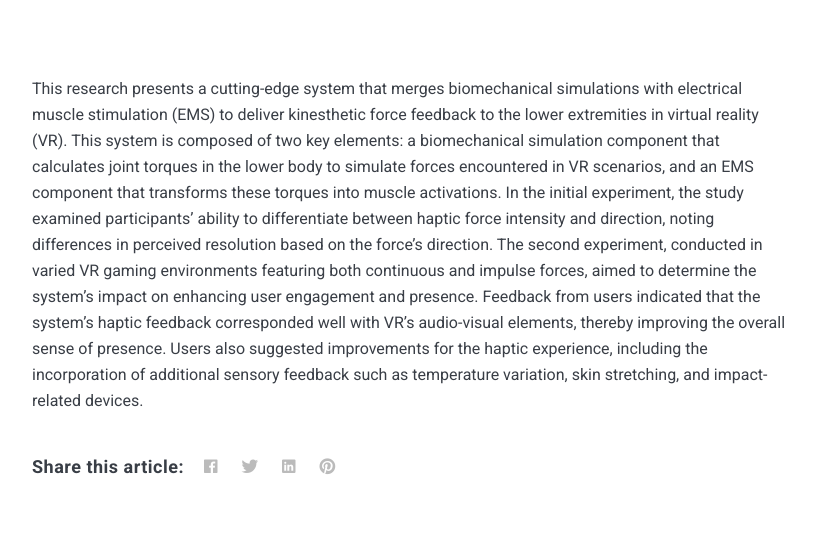
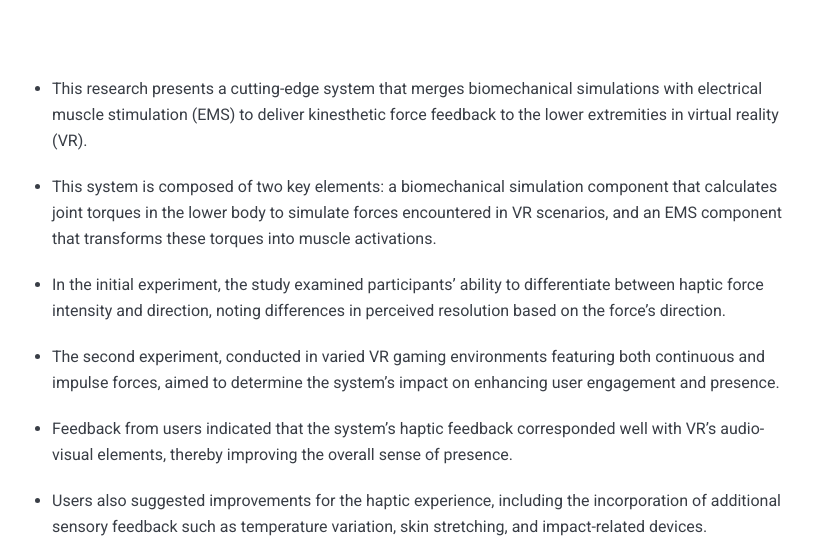
Before and after one commit to anoldhsh/anoldhsh.github.io, a Jekyll site: the page built from _posts/2023-09-01-ErgoPulse.markdown, in a window 1280 px wide and 900 px high, scrolled down 506 px, cut to the strip 181-738 px from the top of the window. Shown: the whole strip, without its empty margins (228-1043 px from the left). Built offline with Jekyll 4.4.1, drawn with Linux system fonts in a browser that asks for light colours; nearby versions of some CDN libraries.

Commit message:
Fix Proj

```diff
--- a/_posts/2023-09-01-ErgoPulse.markdown
+++ b/_posts/2023-09-01-ErgoPulse.markdown
@@ -6,4 +6,14 @@ image:  ErgoPulse.gif
 tags:   Master's_project
 ---
 
-This research presents a cutting-edge system that merges biomechanical simulations with electrical muscle stimulation (EMS) to deliver kinesthetic force feedback to the lower extremities in virtual reality (VR). This system is composed of two key elements: a biomechanical simulation component that calculates joint torques in the lower body to simulate forces encountered in VR scenarios, and an EMS component that transforms these torques into muscle activations. In the initial experiment, the study examined participants' ability to differentiate between haptic force intensity and direction, noting differences in perceived resolution based on the force's direction. The second experiment, conducted in varied VR gaming environments featuring both continuous and impulse forces, aimed to determine the system's impact on enhancing user engagement and presence. Feedback from users indicated that the system's haptic feedback corresponded well with VR's audio-visual elements, thereby improving the overall sense of presence. Users also suggested improvements for the haptic experience, including the incorporation of additional sensory feedback such as temperature variation, skin stretching, and impact-related devices.
+* This research presents a cutting-edge system that merges biomechanical simulations with electrical muscle stimulation (EMS) to deliver kinesthetic force feedback to the lower extremities in virtual reality (VR).
+
+* This system is composed of two key elements: a biomechanical simulation component that calculates joint torques in the lower body to simulate forces encountered in VR scenarios, and an EMS component that transforms these torques into muscle activations.
+
+* In the initial experiment, the study examined participants' ability to differentiate between haptic force intensity and direction, noting differences in perceived resolution based on the force's direction.
+
+* The second experiment, conducted in varied VR gaming environments featuring both continuous and impulse forces, aimed to determine the system's impact on enhancing user engagement and presence.
+
+* Feedback from users indicated that the system's haptic feedback corresponded well with VR's audio-visual elements, thereby improving the overall sense of presence.
+
+* Users also suggested improvements for the haptic experience, including the incorporation of additional sensory feedback such as temperature variation, skin stretching, and impact-related devices.
```
